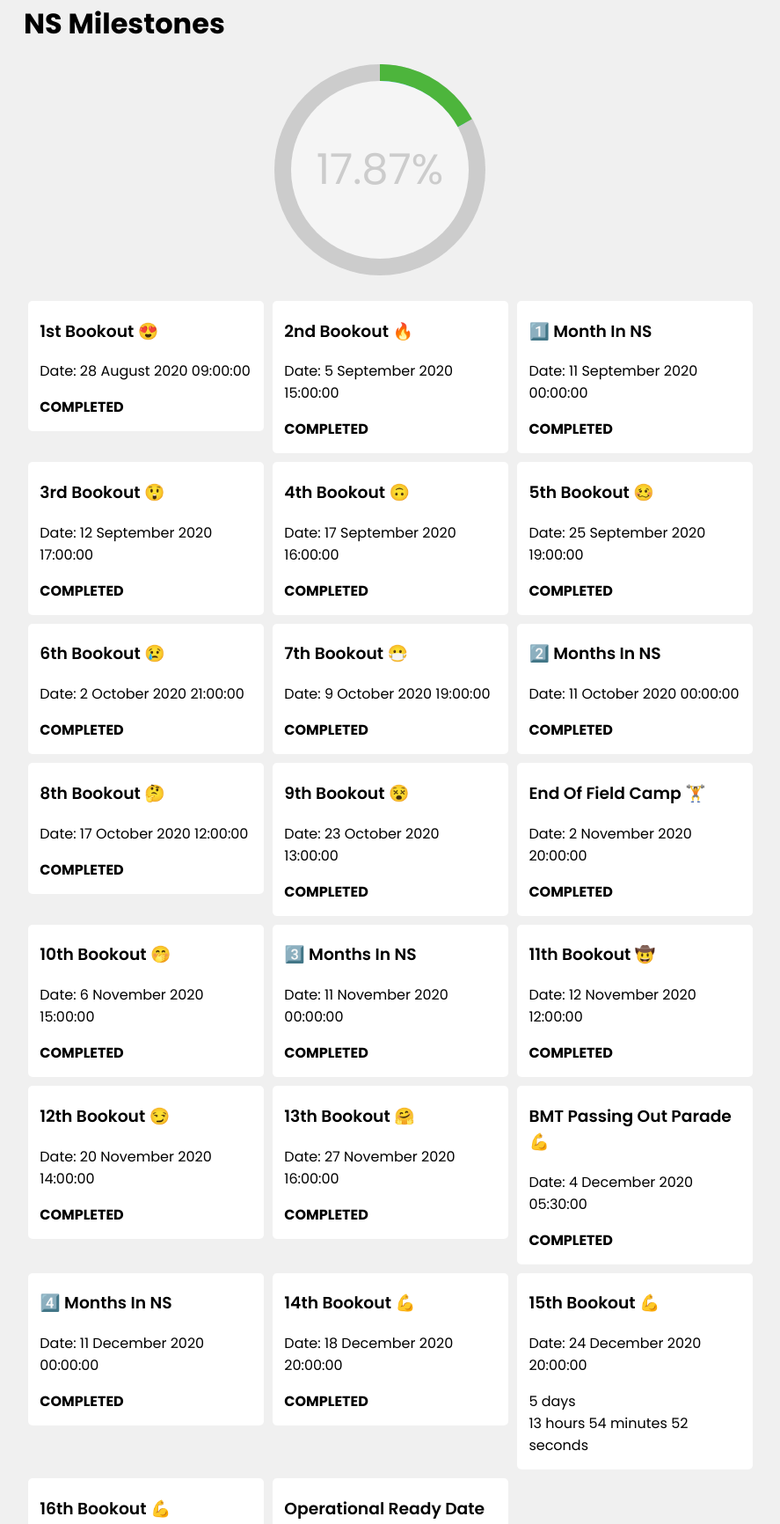
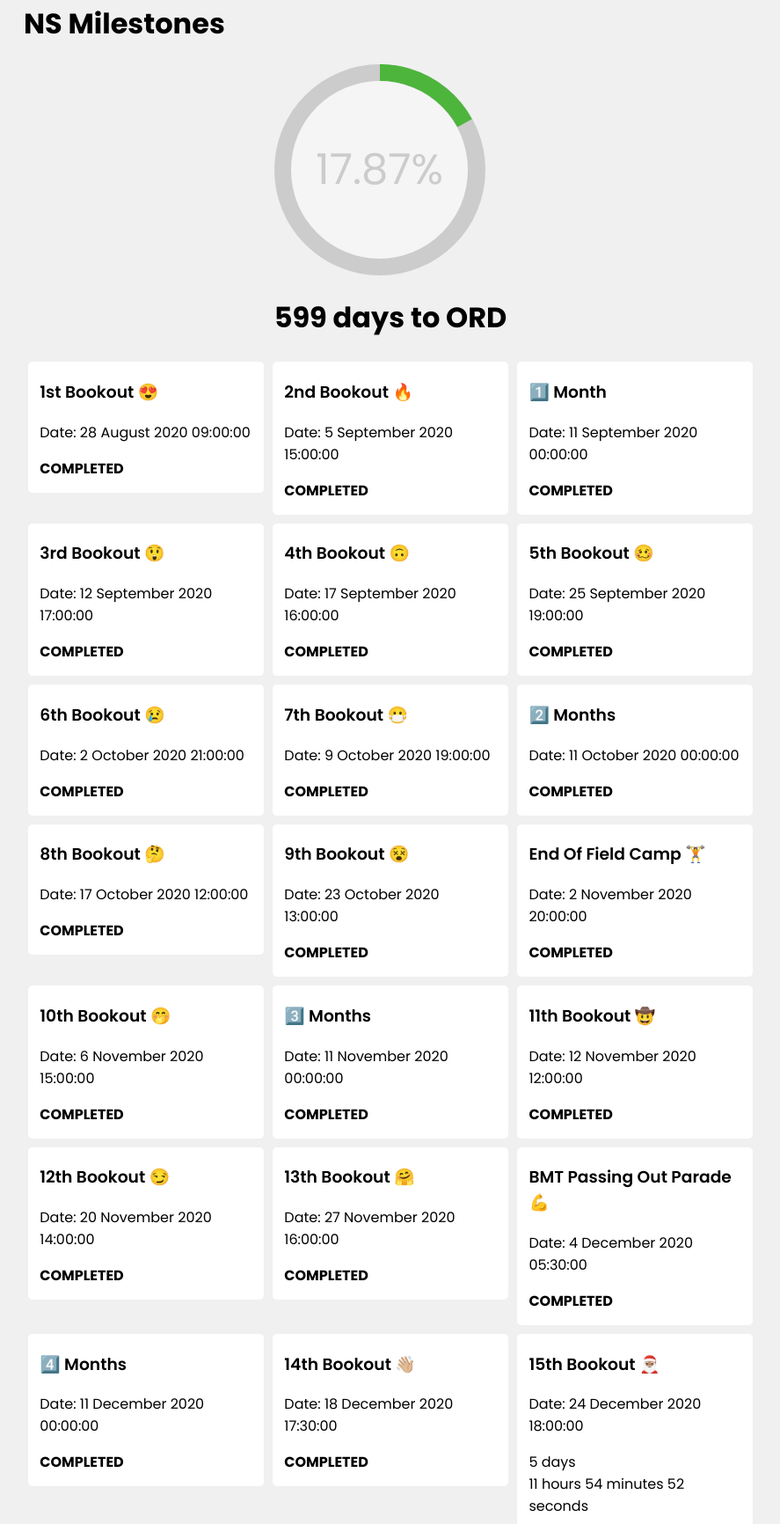
Before and after one commit to ktzy0305/NS-Milestones, a plain HTML site: page index.html in a window 1280 px wide. Shown: the part 18-1750 px from the top of the page at 88% size, without its empty margins (196-1083 px from the left). Drawn offline with Linux system fonts and the light colour scheme.

Commit message:
Some updates

```diff
--- a/css/styles.css
+++ b/css/styles.css
@@ -30,7 +30,11 @@ body{
     margin: auto;
 }
 
-/* Progress Bar */
+#days_to_ord{
+    text-align: center;
+}
+
+/* Progress Bar
 svg {
     width: 200px;
     height: 200px;
@@ -121,4 +125,4 @@ svg {
     100%{
         transform: rotate(180deg);
     }
-}
+} */
--- a/index.html
+++ b/index.html
@@ -26,6 +26,7 @@
                         <div class="fill"></div>
                     </div>
                 </div>
+                <h1 id="days_to_ord"></h1>
             </div>
         </div>
         <div class="row mb-3" id="content">
--- a/js/app.js
+++ b/js/app.js
@@ -60,26 +60,28 @@ class Milestone{
 var milestones = [
     new Milestone("1st Bookout 😍", new Date("Aug 28, 2020 09:00:00"), "timer-0001"),
     new Milestone("2nd Bookout 🔥", new Date("Sep 5, 2020 15:00:00"), "timer-0002"),
-    new Milestone("1️⃣ Month In NS", new Date("Sep 11, 2020 00:00:00"), "timer-0003"),
+    new Milestone("1️⃣ Month", new Date("Sep 11, 2020 00:00:00"), "timer-0003"),
     new Milestone("3rd Bookout 😲", new Date("Sep 12, 2020 17:00:00"), "timer-0004"),
     new Milestone("4th Bookout 🙃", new Date("Sep 17, 2020 16:00:00"), "timer-0005"),
     new Milestone("5th Bookout 🥴", new Date("Sep 25, 2020 19:00:00"), "timer-0006"),
     new Milestone("6th Bookout 😢", new Date("Oct 2, 2020 21:00:00"), "timer-0007"),
     new Milestone("7th Bookout 😷", new Date("Oct 9, 2020 19:00:00"), "timer-0008"),
-    new Milestone("2️⃣ Months In NS", new Date("Oct 11, 2020 00:00:00"), "timer-0009"),
+    new Milestone("2️⃣ Months", new Date("Oct 11, 2020 00:00:00"), "timer-0009"),
     new Milestone("8th Bookout 🤔", new Date("Oct 17, 2020 12:00:00"), "timer-0010"),
     new Milestone("9th Bookout 😵", new Date("Oct 23, 2020 13:00:00"), "timer-0011"),
     new Milestone("End Of Field Camp 🏋️", new Date("Nov 2, 2020 20:00:00"), "timer-0012"),
     new Milestone("10th Bookout 🤭", new Date("Nov 6, 2020 15:00:00"), "timer-0013"),
-    new Milestone("3️⃣ Months In NS", new Date("Nov 11, 2020 00:00:00"), "timer-0014"),
+    new Milestone("3️⃣ Months", new Date("Nov 11, 2020 00:00:00"), "timer-0014"),
     new Milestone("11th Bookout 🤠", new Date("Nov 12, 2020 12:00:00"), "timer-0015"),
     new Milestone("12th Bookout 😏", new Date("Nov 20, 2020 14:00:00"), "timer-0016"),
     new Milestone("13th Bookout 🤗", new Date("Nov 27, 2020 16:00:00"), "timer-0017"),
     new Milestone("BMT Passing Out Parade 💪", new Date("Dec 4, 2020 05:30:00"), "timer-0018"),
-    new Milestone("4️⃣ Months In NS", new Date("Dec 11, 2020 00:00:00"), "timer-0019"),
-    new Milestone("14th Bookout 💪", new Date("Dec 18, 2020 20:00:00"), "timer-0020"),
-    new Milestone("15th Bookout 💪", new Date("Dec 24, 2020 20:00:00"), "timer-0021"),
-    new Milestone("16th Bookout 💪", new Date("Dec 31, 2020 20:00:00"), "timer-0022"),
+    new Milestone("4️⃣ Months", new Date("Dec 11, 2020 00:00:00"), "timer-0019"),
+    new Milestone("14th Bookout 👋🏼", new Date("Dec 18, 2020 17:30:00"), "timer-0020"),
+    new Milestone("15th Bookout 🎅🏽", new Date("Dec 24, 2020 18:00:00"), "timer-0021"),
+    new Milestone("16th Bookout 🎆", new Date("Dec 31, 2020 18:00:00"), "timer-0022"),
+    new Milestone("5️ Months", new Date("Jan 11, 2021 00:00:00"), "timer-0025"),
+    new Milestone("End Of FT 🙌🏻", new Date("Feb 5, 2021 18:00:00"), "timer-0030"),
     new Milestone("Operational Ready Date 🎉", new Date("Aug 10, 2022 18:00:00"), "timer-0100"),
 ]
 
@@ -93,6 +95,13 @@ function NSCompletionPercentage(){
     percentage_header.innerHTML = `${Math.round((percentage_completed + Number.EPSILON) * 100)/100}%`;
 }
 
+function DaysToORD(){
+    var days_countdown = document.getElementById('days_to_ord');
+    var now = new Date().getTime();
+    var days_remaining = (ord_date - now) / (1000 * 60 * 60 * 24);
+    days_countdown.innerHTML = `${Math.ceil(days_remaining)} days to ORD`;
+}
+
 window.onload = ()=>{
     let content = document.getElementById("content");
     for(var i = 0; i < milestones.length; i++){
@@ -100,4 +109,5 @@ window.onload = ()=>{
         milestones[i].startCountdown();
     }
     NSCompletionPercentage();
+    DaysToORD();
 }
```
